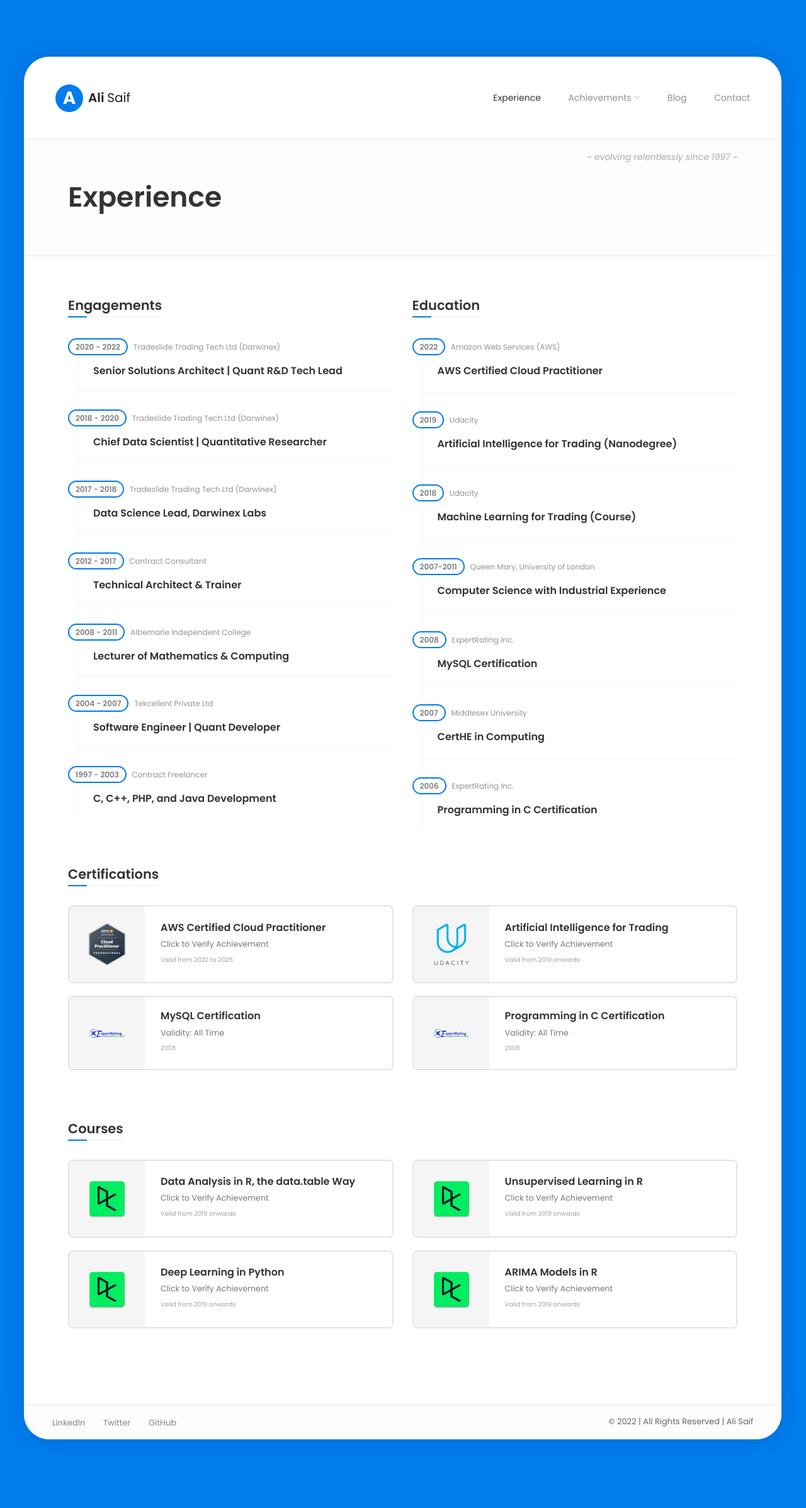
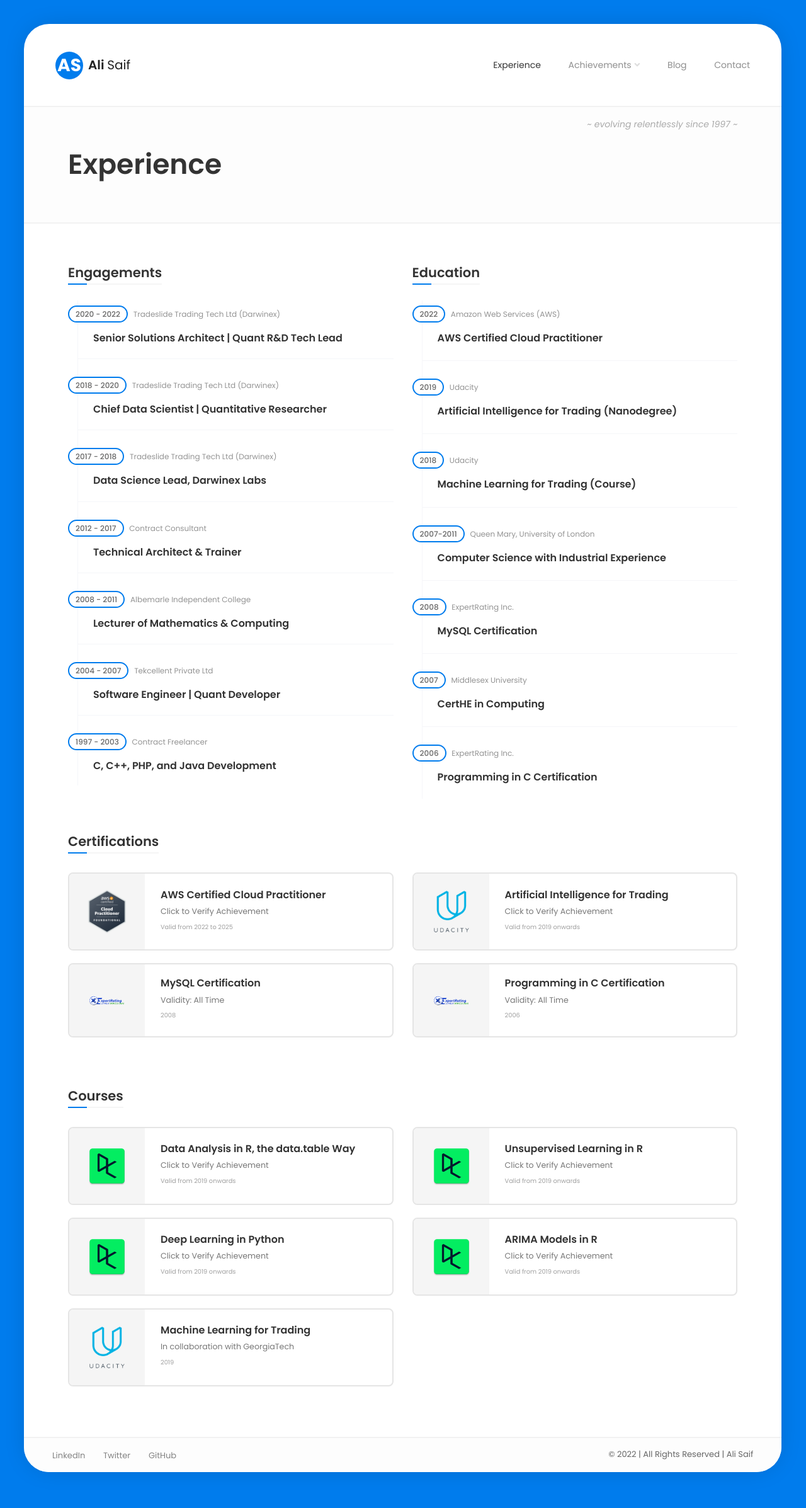
Before and after one commit to integracore2/integracore2.github.io, a Jekyll site: the page built from experience.md, in a window 1280 px wide. Shown: the whole page at 63% size. Built offline with Jekyll 4.4.1, drawn with Linux system fonts in a browser that asks for light colours.

```diff
--- a/_includes/header_site.html
+++ b/_includes/header_site.html
@@ -4,7 +4,7 @@
       <!-- Text Logo -->
       <div class="text-logo">
         <a href="{{ site.baseurl }}/">
-          <div class="logo-symbol">A</div>
+          <div class="logo-symbol">AS</div>
           <div class="logo-text">Ali <span>Saif</span></div>
         </a>
       </div>
--- a/experience.md
+++ b/experience.md
@@ -405,15 +405,41 @@
                 </div>
                 <!-- END: Courses Row 2 -->
 
+                <!-- BEGIN: Courses Row 3 -->
                 <div class="row">
-                  <div class=" col-xs-12 col-sm-12 ">
-                    <div class="p-40"></div>
+                  <div class=" col-xs-12 col-sm-6 ">
+                    <!-- <a href="" target="_blank"> -->
+                      <div class="certificate-item clearfix">
+                        <div class="certi-logo">
+                          <img src="{{ site.baseurl }}/assets/img/udacity_nanodegree.png" alt="logo">
+                        </div>
+
+                        <div class="certi-content">
+                          <div class="certi-title">
+                            <h4>Machine Learning for Trading</h4>
+                          </div>
+
+                          <div class="certi-id">
+                            <span>In collaboration with GeorgiaTech</span>
+                          </div>
+                          <div class="certi-date">
+                            <span>2019</span>
+                          </div>
+
+                          <div class="certi-company">
+                            <span></span>
+                          </div>
+                        </div>
+                      </div>
+                    <!-- </a> -->
                   </div>
+
+
+
                 </div>
+                <!-- END: Courses Row 3 -->
 
                 <!-- END: Courses -->
-
-
 
                 <!--
                 <div class="row">
```
Also changed, not shown: index.md (+1 -1 lines), assets/img/ali-saif-profile-pic-400x400.jpg (added), assets/img/ali-saif-profile-pic-new.jpg (deleted).
